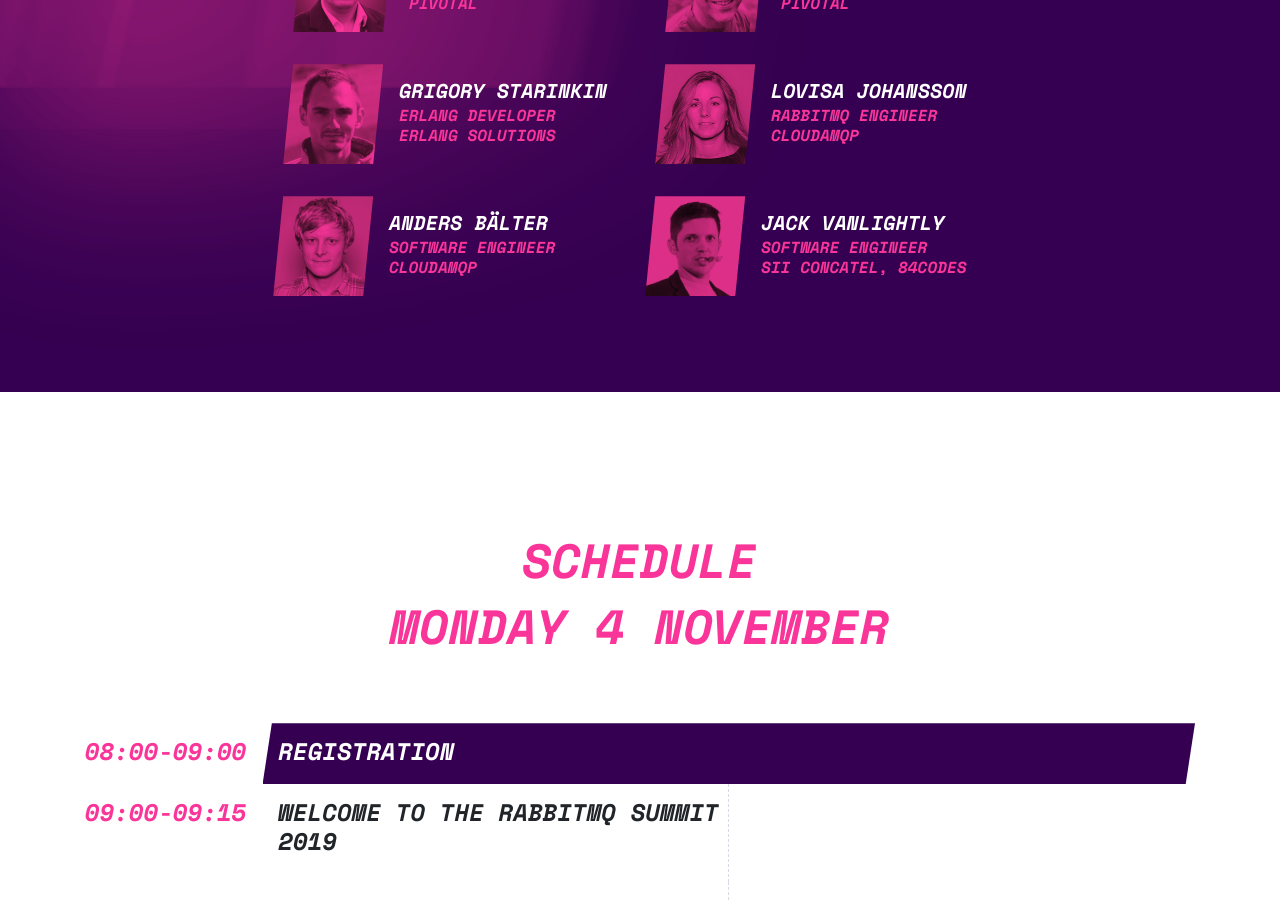
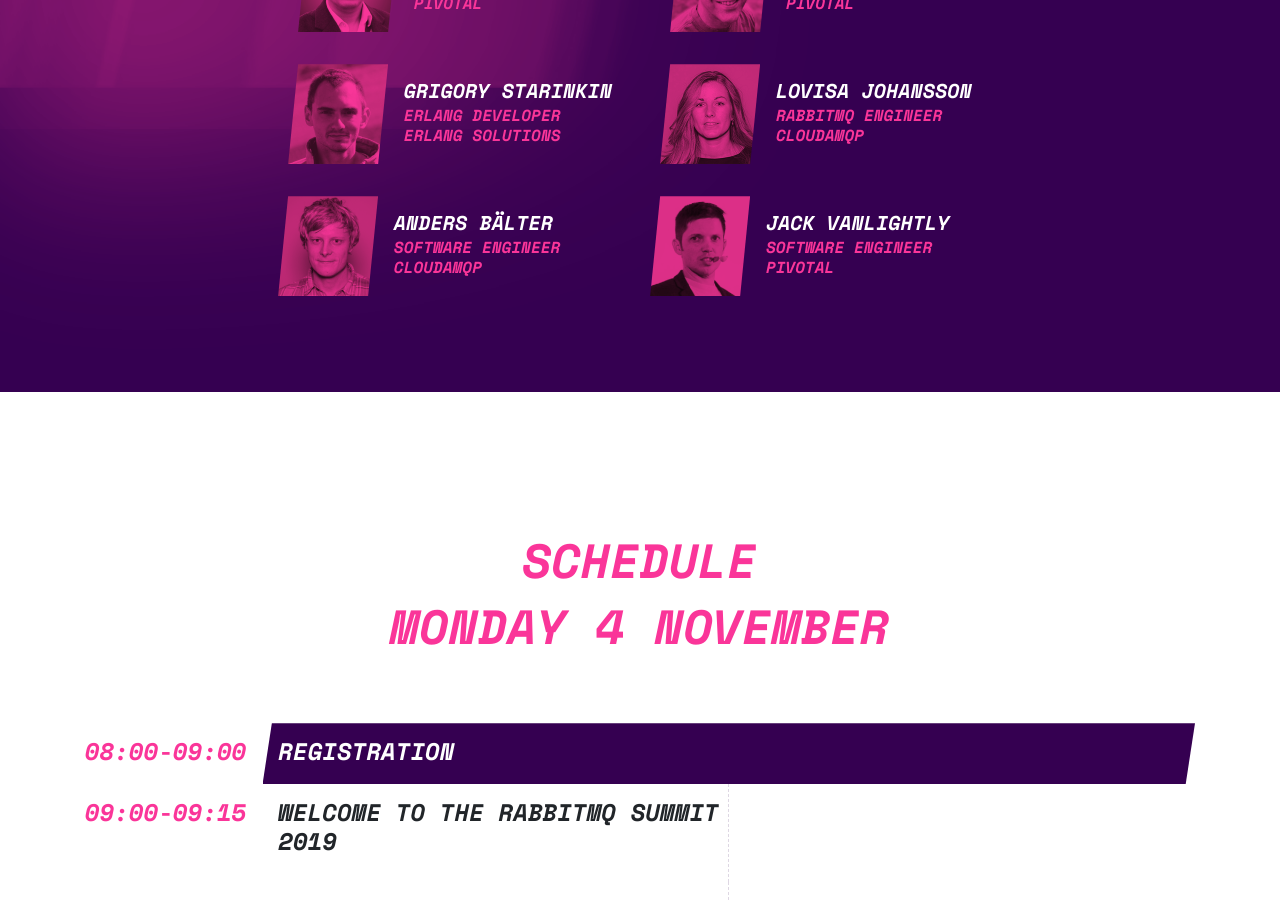
Before and after one commit to isabella232/rabbitmq-summit-1, a Jekyll site: the page built from index.html, in a window 1280 px wide and 900 px high, scrolled down 2540 px. Built offline with Jekyll 4.4.1, drawn with Linux system fonts in a browser that asks for light colours; nearby versions of some CDN libraries; comment, search, counter and statistics services are not loaded.

Commit message:
Updates company for speaker

```diff
--- a/_data/schedule.yml
+++ b/_data/schedule.yml
@@ -175,7 +175,7 @@
 - title: "Feature complete: Uncovering the true cost different RabbitMQ features and configurations"
   speaker: Jack Vanlightly
   role: Software Engineer
-  company: SII Concatel, 84codes
+  company: Pivotal
   abstract: >-
     They call RabbitMQ the swiss army knife of messaging systems, but what impact do all those features have on performance?<br/><br/>
     In this talk we'll review common features and their effect on end-to-end latency, throughput and broker load.
```
